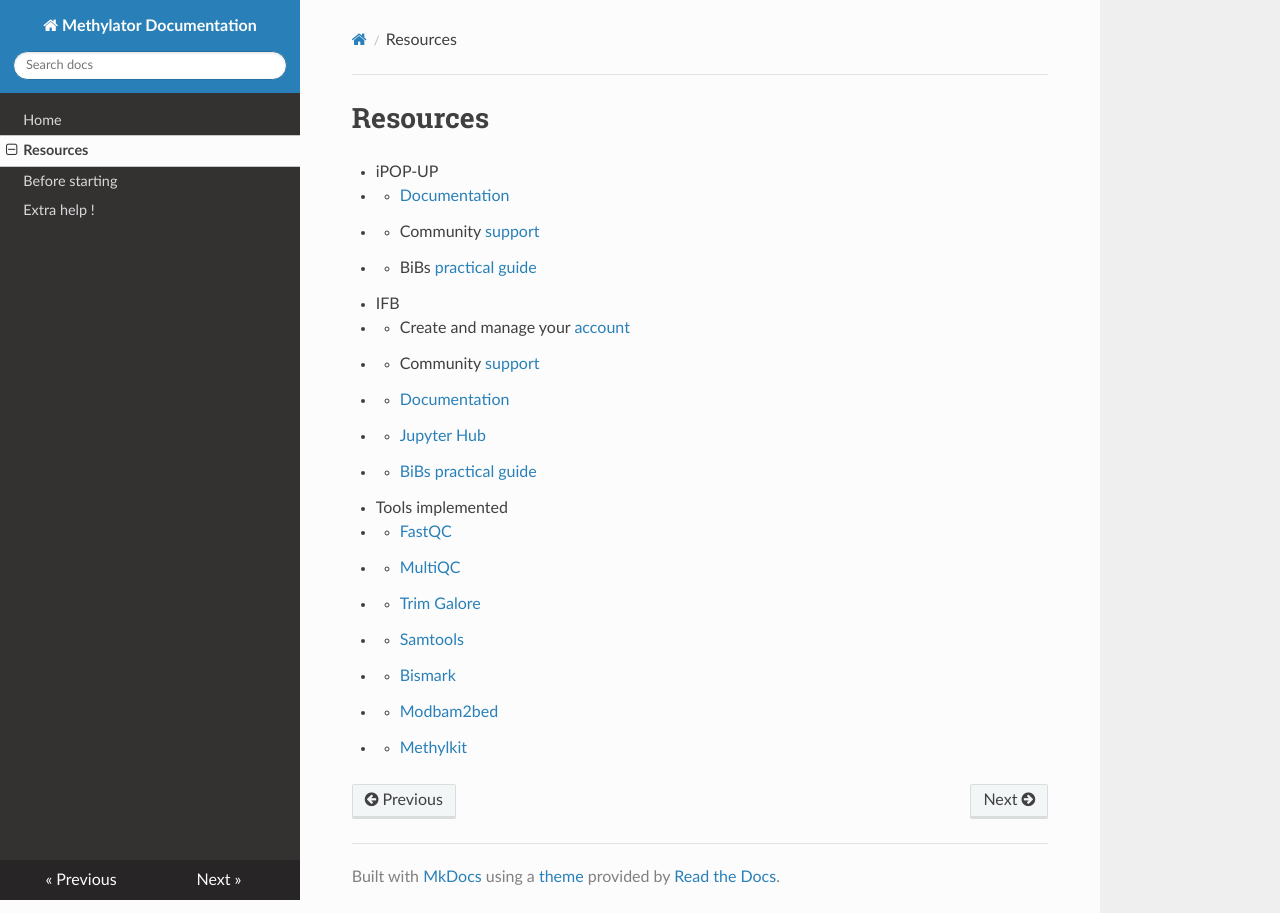
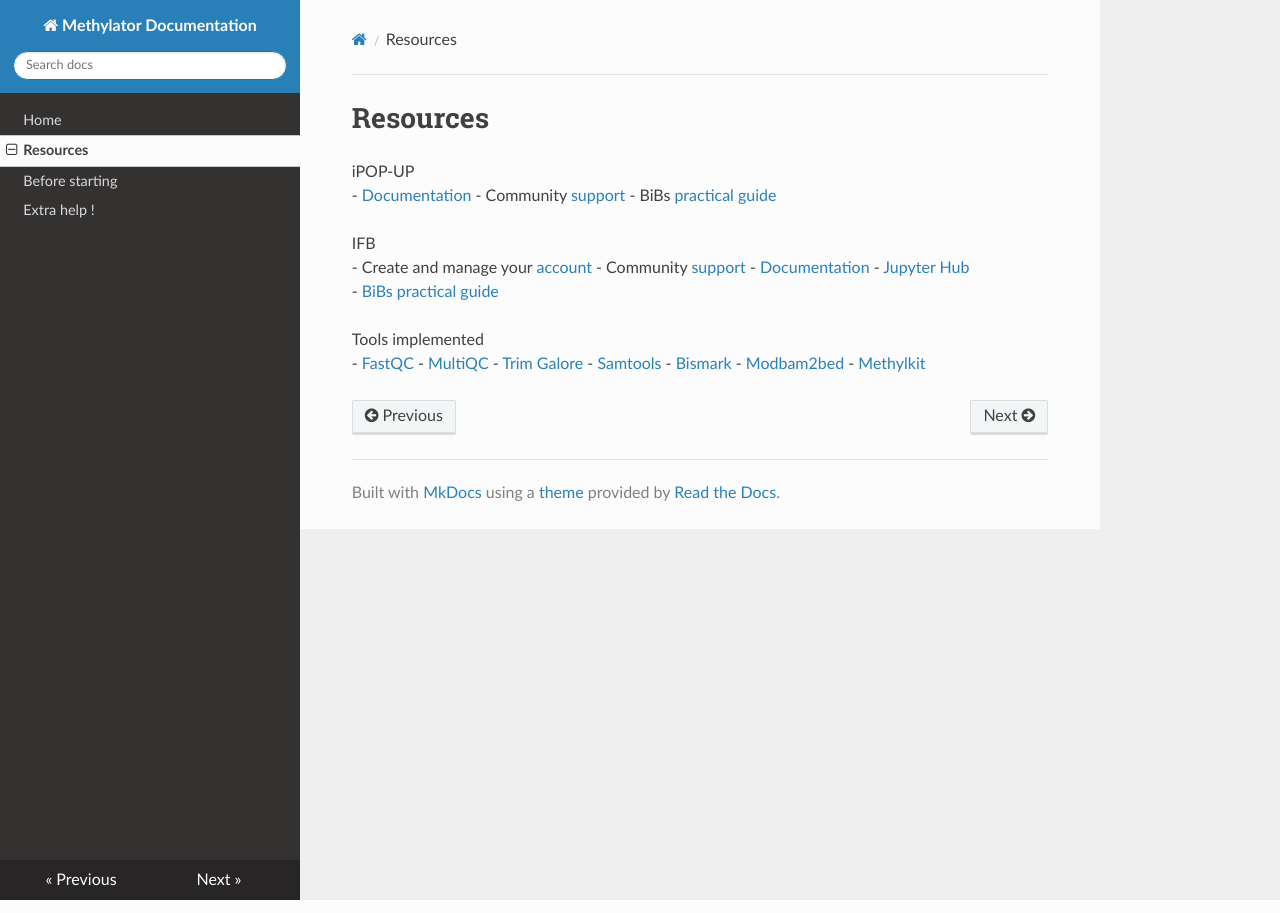
Before and after one commit to parisepigenetics/Methylator-Documentation, an MkDocs documentation site: the page built from docs/resources.md, in a window 1280 px wide. Built offline with MkDocs 1.6.1, drawn with Linux system fonts in a browser that asks for light colours; nearby versions of some CDN libraries.

```diff
--- a/docs/resources.md
+++ b/docs/resources.md
@@ -1,22 +1,22 @@
 # Resources
 
-- iPOP-UP
-- - [Documentation](https://ipop-up.docs.rpbs.univ-paris-diderot.fr/documentation/)
-- - Community [support](https://discourse.rpbs.univ-paris-diderot.fr/c/ipop-up)
-- - BiBs [practical guide](https://parisepigenetics.github.io/bibs/cluster/ipopup/#/cluster)
+iPOP-UP
+- [Documentation](https://ipop-up.docs.rpbs.univ-paris-diderot.fr/documentation/)
+- Community [support](https://discourse.rpbs.univ-paris-diderot.fr/c/ipop-up)
+- BiBs [practical guide](https://parisepigenetics.github.io/bibs/cluster/ipopup/#/cluster)
 
-- IFB
-- - Create and manage your [account](https://my.cluster.france-bioinformatique.fr/manager2/login)
-- - Community [support](https://community.cluster.france-bioinformatique.fr)
-- - [Documentation](https://ifb-elixirfr.gitlab.io/cluster/doc/)
-- - [Jupyter Hub](https://jupyterhub.cluster.france-bioinformatique.fr)
-- - [BiBs practical guide](https://parisepigenetics.github.io/bibs/cluster/ifb/#/cluster)
+IFB
+- Create and manage your [account](https://my.cluster.france-bioinformatique.fr/manager2/login)
+- Community [support](https://community.cluster.france-bioinformatique.fr)
+- [Documentation](https://ifb-elixirfr.gitlab.io/cluster/doc/)
+- [Jupyter Hub](https://jupyterhub.cluster.france-bioinformatique.fr)
+- [BiBs practical guide](https://parisepigenetics.github.io/bibs/cluster/ifb/#/cluster)
 
-- Tools implemented
-- - [FastQC](https://www.bioinformatics.babraham.ac.uk/projects/fastqc/)
-- - [MultiQC](https://multiqc.info/docs/)
-- - [Trim Galore](https://www.bioinformatics.babraham.ac.uk/projects/trim_galore/)
-- - [Samtools](http://www.htslib.org/doc/samtools.html)
-- - [Bismark](https://www.bioinformatics.babraham.ac.uk/projects/bismark/)
-- - [Modbam2bed](https://github.com/epi2me-labs/modbam2bed)
-- - [Methylkit](https://bioconductor.org/packages/release/bioc/vignettes/methylKit/inst/doc/methylKit.html)
+Tools implemented
+- [FastQC](https://www.bioinformatics.babraham.ac.uk/projects/fastqc/)
+- [MultiQC](https://multiqc.info/docs/)
+- [Trim Galore](https://www.bioinformatics.babraham.ac.uk/projects/trim_galore/)
+- [Samtools](http://www.htslib.org/doc/samtools.html)
+- [Bismark](https://www.bioinformatics.babraham.ac.uk/projects/bismark/)
+- [Modbam2bed](https://github.com/epi2me-labs/modbam2bed)
+- [Methylkit](https://bioconductor.org/packages/release/bioc/vignettes/methylKit/inst/doc/methylKit.html)
```
